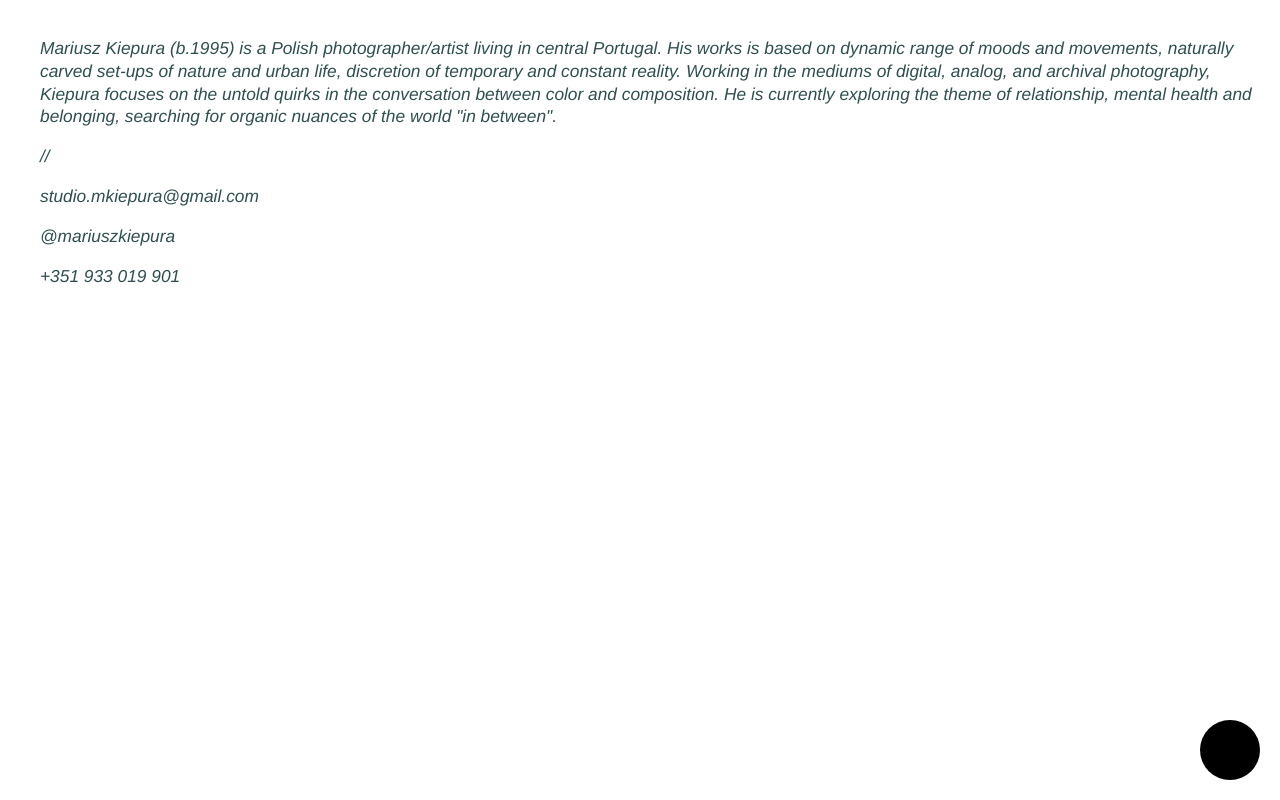
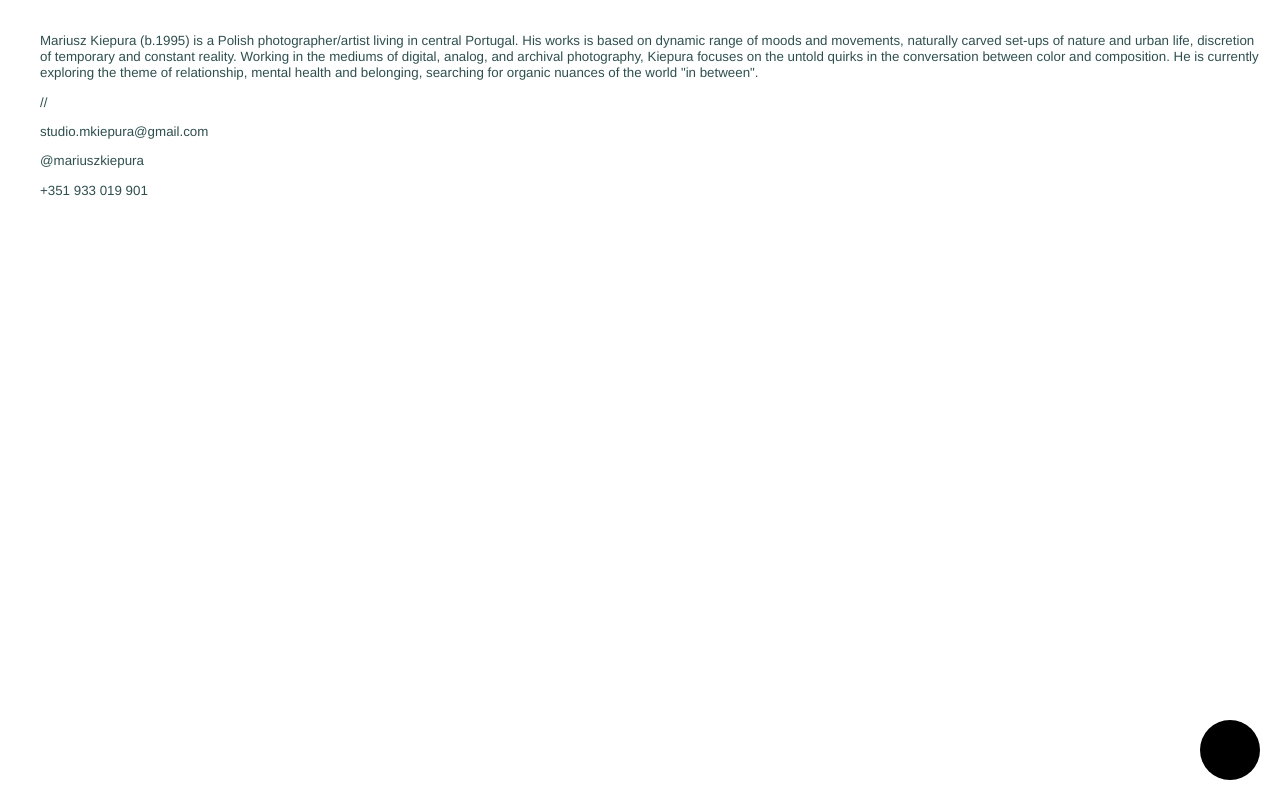
Before and after one commit to 3ximus/mariusz-web, an Angular app: page /info in a window 1280 px wide. Built offline with nearby package versions, Linux system fonts and the light colour scheme.

Commit message:
more tweaks

```diff
--- a/src/app/app.component.html
+++ b/src/app/app.component.html
@@ -1,7 +1,7 @@
 <app-slides></app-slides>
 <div class="home-circle" (click)="resetSlides()" routerLink=""></div>
 <footer>
-	<p><a routerLink="index">overview</a></p>
+	<p>[overview]</p>
 	<p><a routerLink="info">info</a></p>
 </footer>
 <router-outlet></router-outlet>
--- a/src/app/app.component.scss
+++ b/src/app/app.component.scss
@@ -8,6 +8,10 @@ footer {
 	bottom: 0;
 	margin: $edge-margin;
 	margin-left: calc($edge-margin * 2);
+
+	font-style: normal;
+	font-size: 10pt;
+	line-height: 12pt;
 	p {
 		margin: 0;
 		margin-top: 10px;
--- a/src/app/info/info.component.scss
+++ b/src/app/info/info.component.scss
@@ -27,7 +27,7 @@ a, a:link, a:visited {
 	color: $text-color;
 	margin: $edge-margin;
 	margin-left: calc($edge-margin * 2);
-	font-style: italic;
-	font-size: 13pt;
-	line-height: 17pt;
+	font-style: normal;
+	font-size: 10pt;
+	line-height: 12pt;
 }
--- a/src/styles.scss
+++ b/src/styles.scss
@@ -3,6 +3,6 @@ body, html {
 }
 
 * {
-  font-family: helvetice neue, "HelveticaNeue-Light", "Helvetica Neue Light", "Helvetica Neue", Helvetica, sans-serif;
+  font-family: helvetice neue, "Helvetica Neue", Helvetica, sans-serif;
   user-select: none;
 }
```
